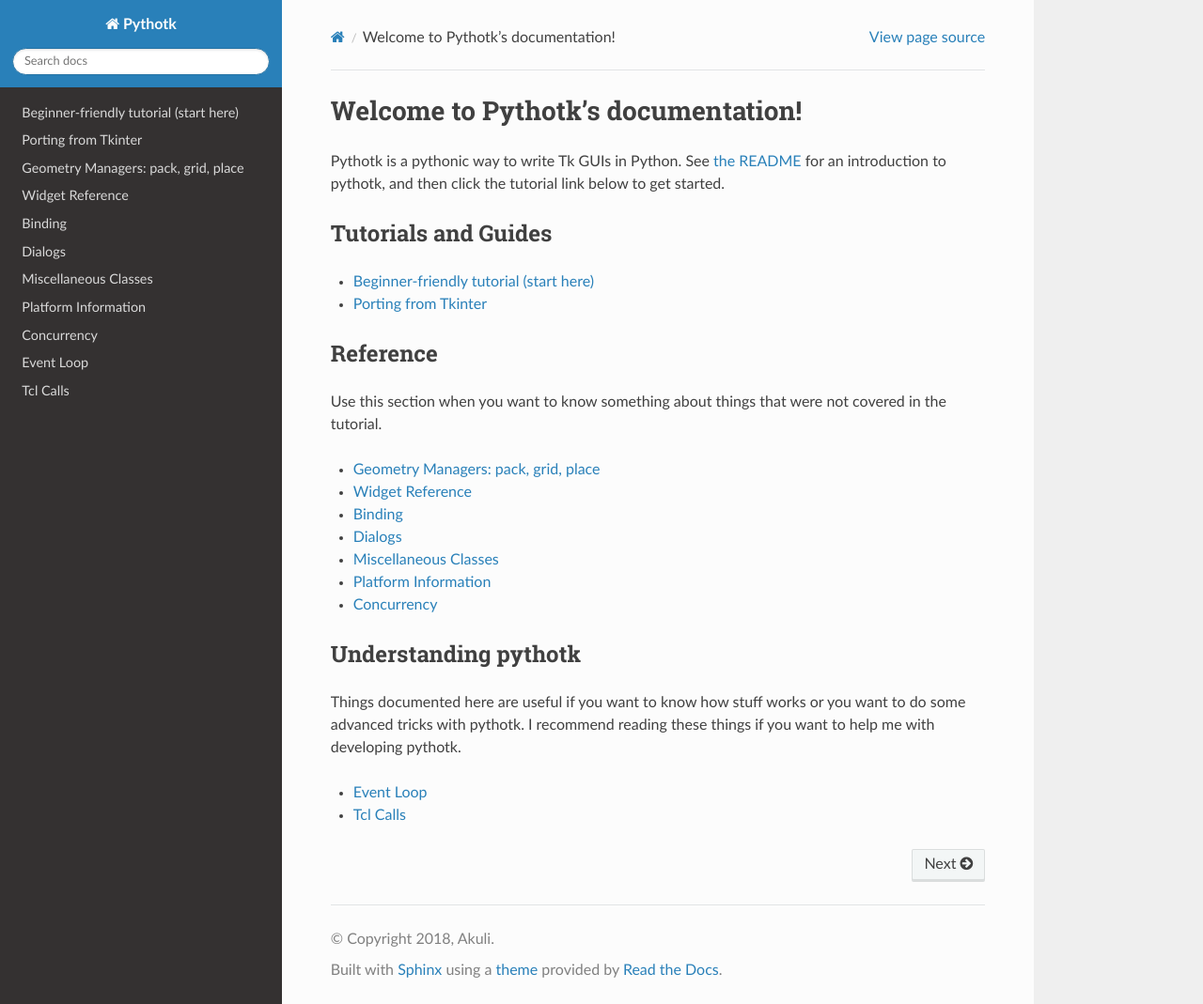
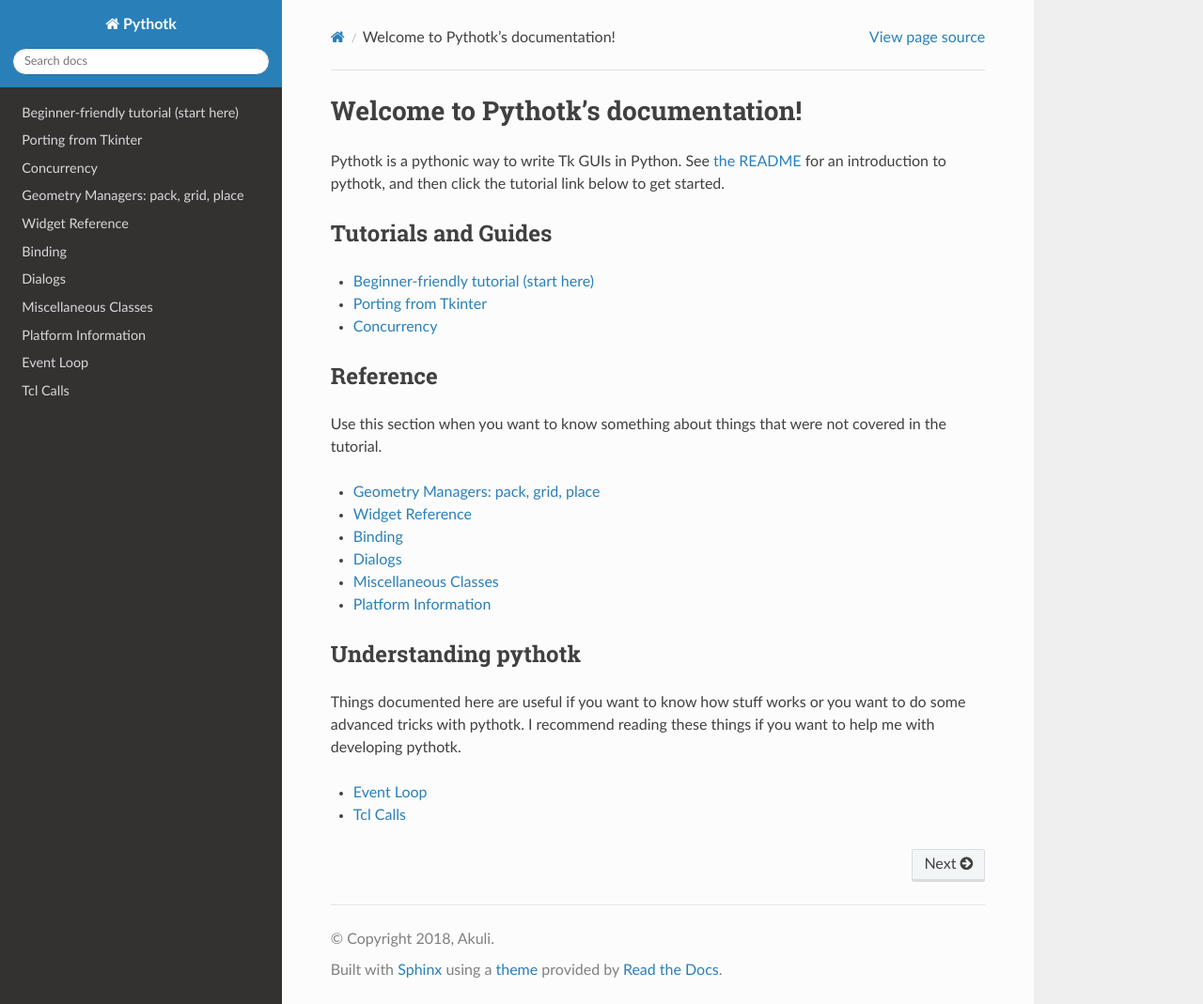
Before and after one commit to Akuli/teek, a Sphinx documentation site: the page built from docs/index.rst, in a window 1280 px wide and 1069 px high. Shown: the whole window at 94% size. Built offline with Sphinx 7.4.7 and the Read the Docs theme 2.0.0, drawn with Linux system fonts in a browser that asks for light colours; part of the change alters nothing that is shown.

```diff
--- a/docs/index.rst
+++ b/docs/index.rst
@@ -19,6 +19,7 @@ Tutorials and Guides
 
     Beginner-friendly tutorial (start here) <tutorial>
     tkinter
+    concurrency
 
 
 Reference
@@ -36,7 +37,6 @@ covered in the tutorial.
     dialog
     misc-objs
     platform-info
-    concurrency
 
 
 Understanding pythotk
```
